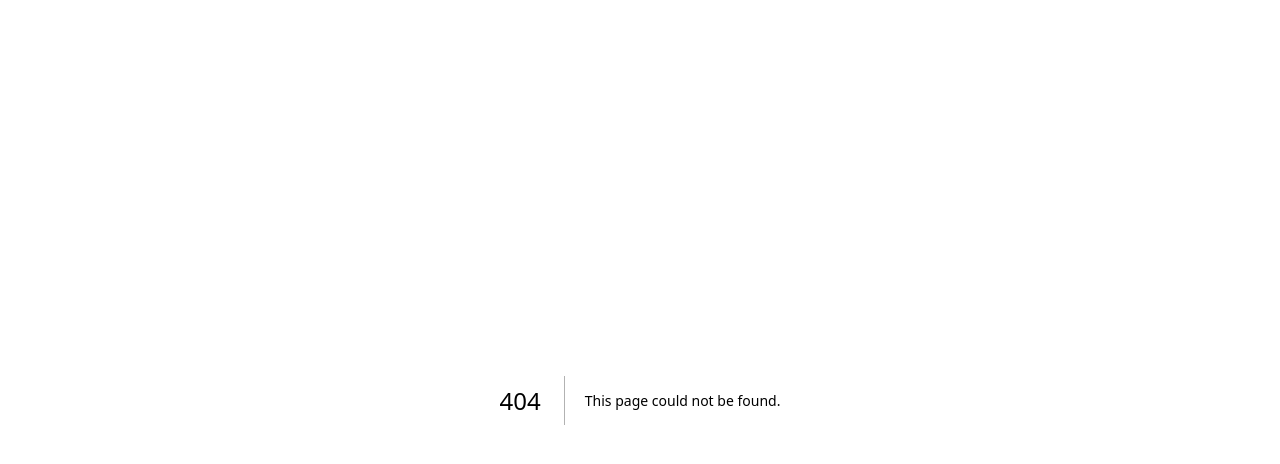
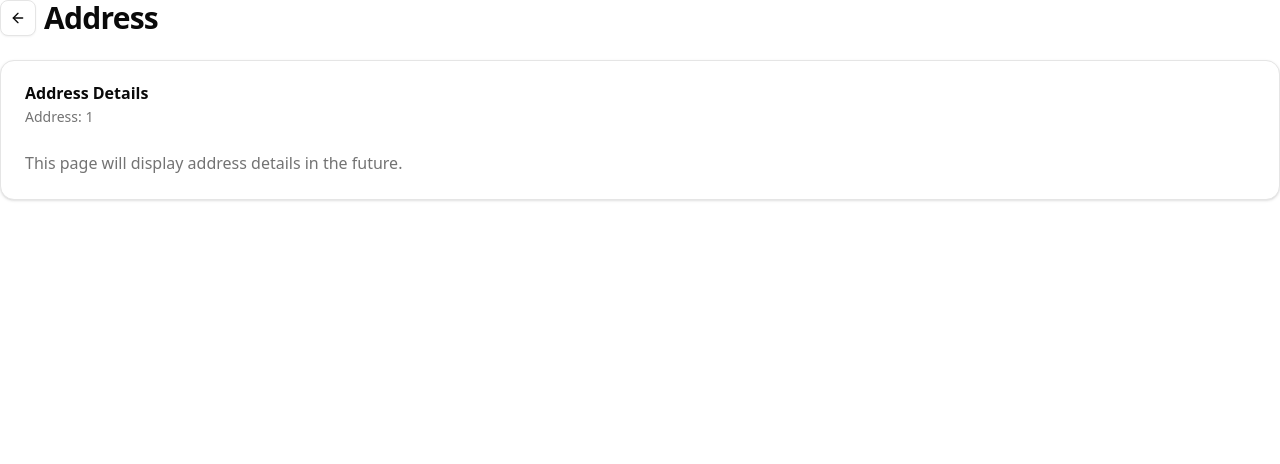
Before and after one commit to josematute/btc_dashboard, a Next.js app: page /address/1 in a window 1280 px wide. Before the commit this address had no page. Shown: the top 464 px of the page. Built offline with nearby package versions, Linux system fonts and the light colour scheme.

Commit message:
feat: add address component

```diff
--- /dev/null
+++ b/src/app/address/[id]/page.tsx
@@ -0,0 +1,35 @@
+import { Card, CardContent, CardDescription, CardHeader, CardTitle } from "@/components/ui/card"
+import { ArrowLeft } from "lucide-react"
+import Link from "next/link"
+import { Button } from "@/components/ui/button"
+
+interface AddressPageProps {
+	params: {
+		id: string
+	}
+}
+
+export default function AddressPage({ params }: AddressPageProps) {
+	return (
+		<div className="space-y-6">
+			<div className="flex items-center gap-2">
+				<Button variant="outline" size="icon" asChild>
+					<Link href="/">
+						<ArrowLeft className="h-4 w-4" />
+					</Link>
+				</Button>
+				<h1 className="text-3xl font-bold tracking-tight">Address</h1>
+			</div>
+
+			<Card>
+				<CardHeader>
+					<CardTitle>Address Details</CardTitle>
+					<CardDescription>Address: {params.id}</CardDescription>
+				</CardHeader>
+				<CardContent>
+					<p className="text-muted-foreground">This page will display address details in the future.</p>
+				</CardContent>
+			</Card>
+		</div>
+	)
+}
--- /dev/null
+++ b/src/app/address/page.tsx
@@ -0,0 +1,22 @@
+import { Card, CardContent, CardDescription, CardHeader, CardTitle } from "@/components/ui/card"
+
+export default function AddressesPage() {
+	return (
+		<div className="space-y-6">
+			<div>
+				<h1 className="text-3xl font-bold tracking-tight">Addresses</h1>
+				<p className="text-muted-foreground mt-1">Search for Bitcoin addresses</p>
+			</div>
+
+			<Card>
+				<CardHeader>
+					<CardTitle>Address Search</CardTitle>
+					<CardDescription>Enter a Bitcoin address to view its details</CardDescription>
+				</CardHeader>
+				<CardContent>
+					<p className="text-muted-foreground">Address search functionality will be implemented in the future.</p>
+				</CardContent>
+			</Card>
+		</div>
+	)
+}
```
Also changed, not shown: 2 other files (tests, documents, lock files or other folders).
